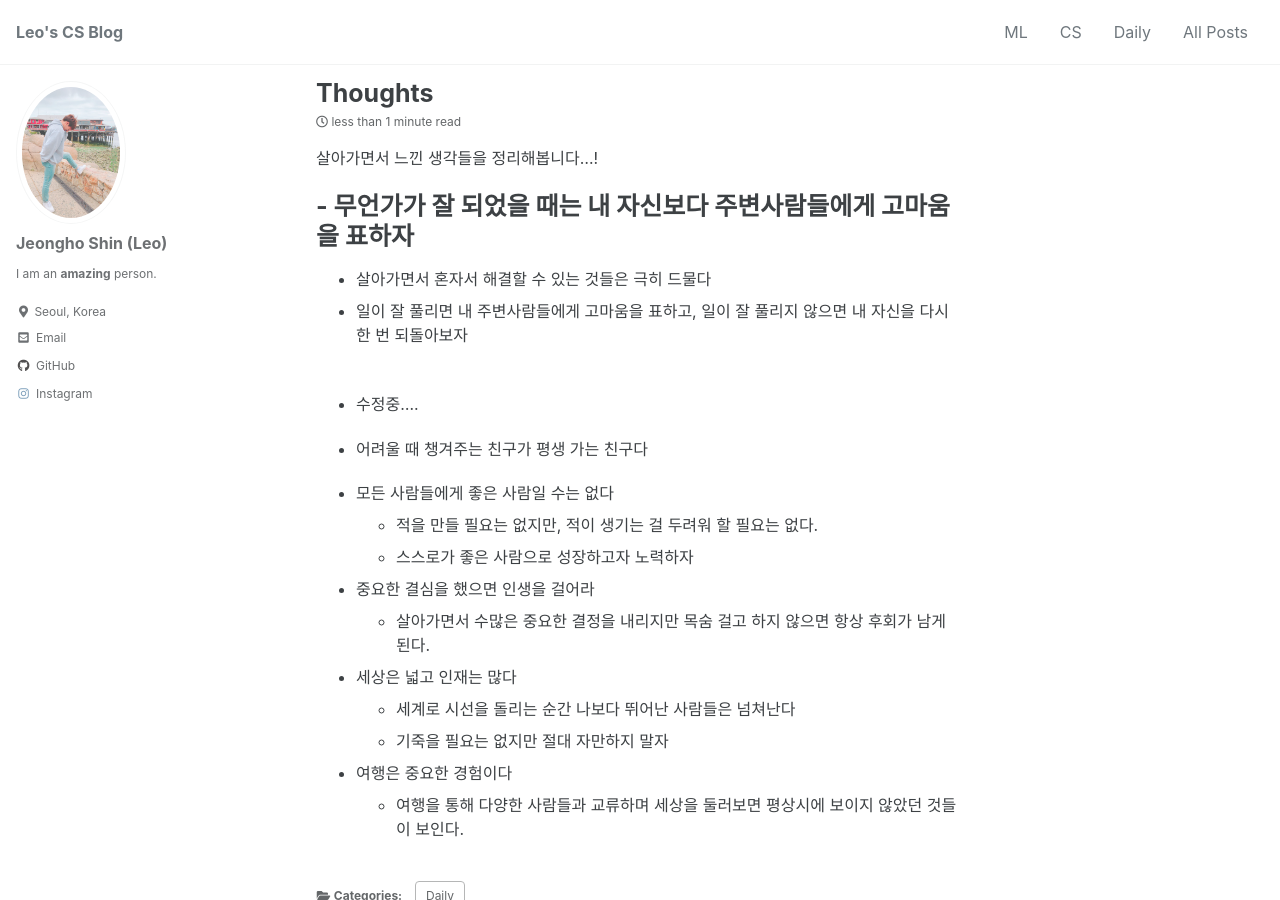
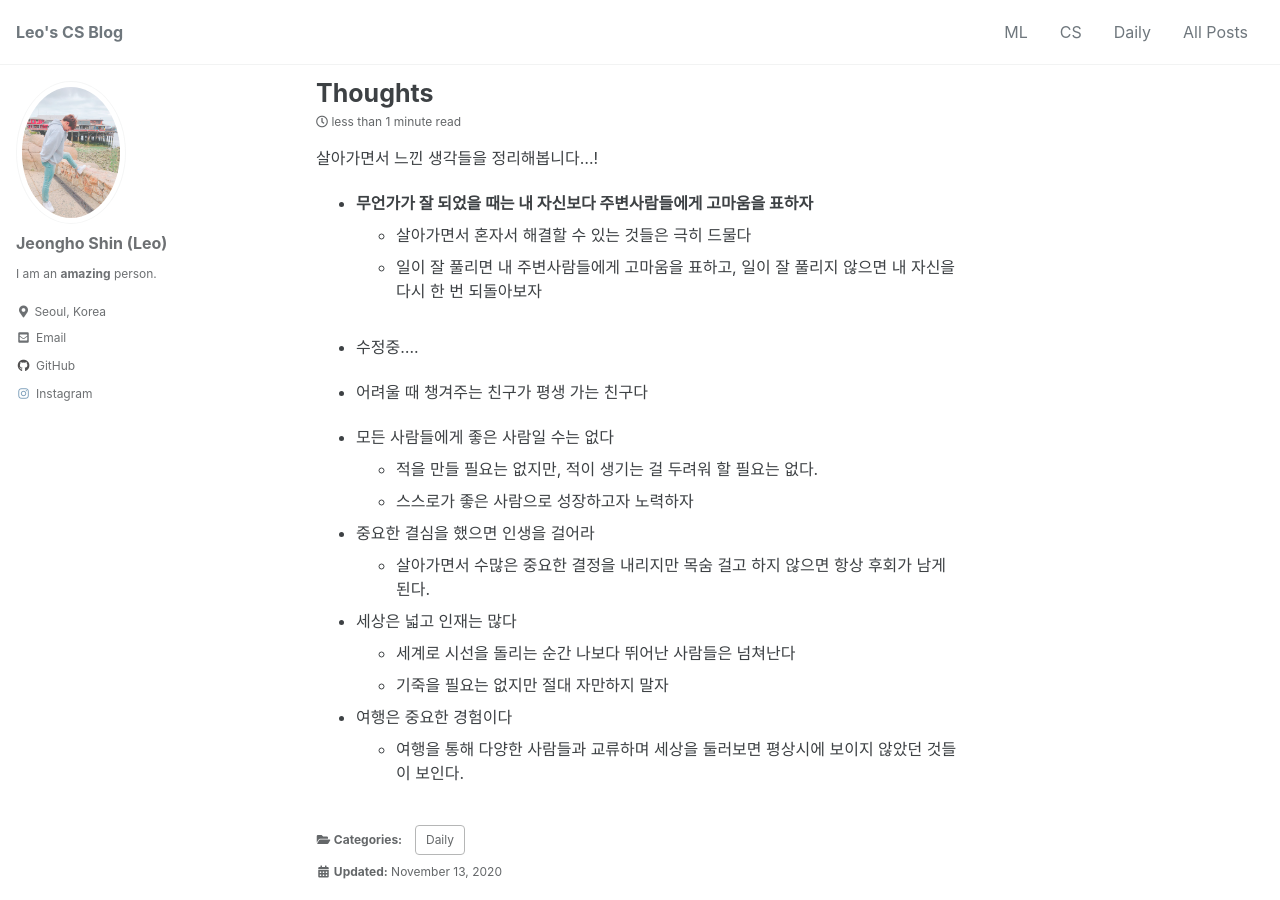
Before and after one commit to mlleo/mlleo.github.io, a Jekyll site: the page built from _posts/2020-11-03-thoughts.md, in a window 1280 px wide and 900 px high. Built offline with Jekyll 4.4.1, drawn with Linux system fonts in a browser that asks for light colours; cached includes are drawn as plain includes; comment, search, counter and statistics services are not loaded.

```diff
--- a/_posts/2020-11-03-thoughts.md
+++ b/_posts/2020-11-03-thoughts.md
@@ -9,7 +9,7 @@ use_math: true # MathJax On
 
 살아가면서 느낀 생각들을 정리해봅니다...!
 
-# - 무언가가 잘 되었을 때는 내 자신보다 주변사람들에게 고마움을 표하자
+ - **무언가가 잘 되었을 때는 내 자신보다 주변사람들에게 고마움을 표하자**
    - 살아가면서 혼자서 해결할 수 있는 것들은 극히 드물다
    - 일이 잘 풀리면 내 주변사람들에게 고마움을 표하고, 일이 잘 풀리지 않으면 내 자신을 다시 한 번 되돌아보자 <br/><br/>
 
```
